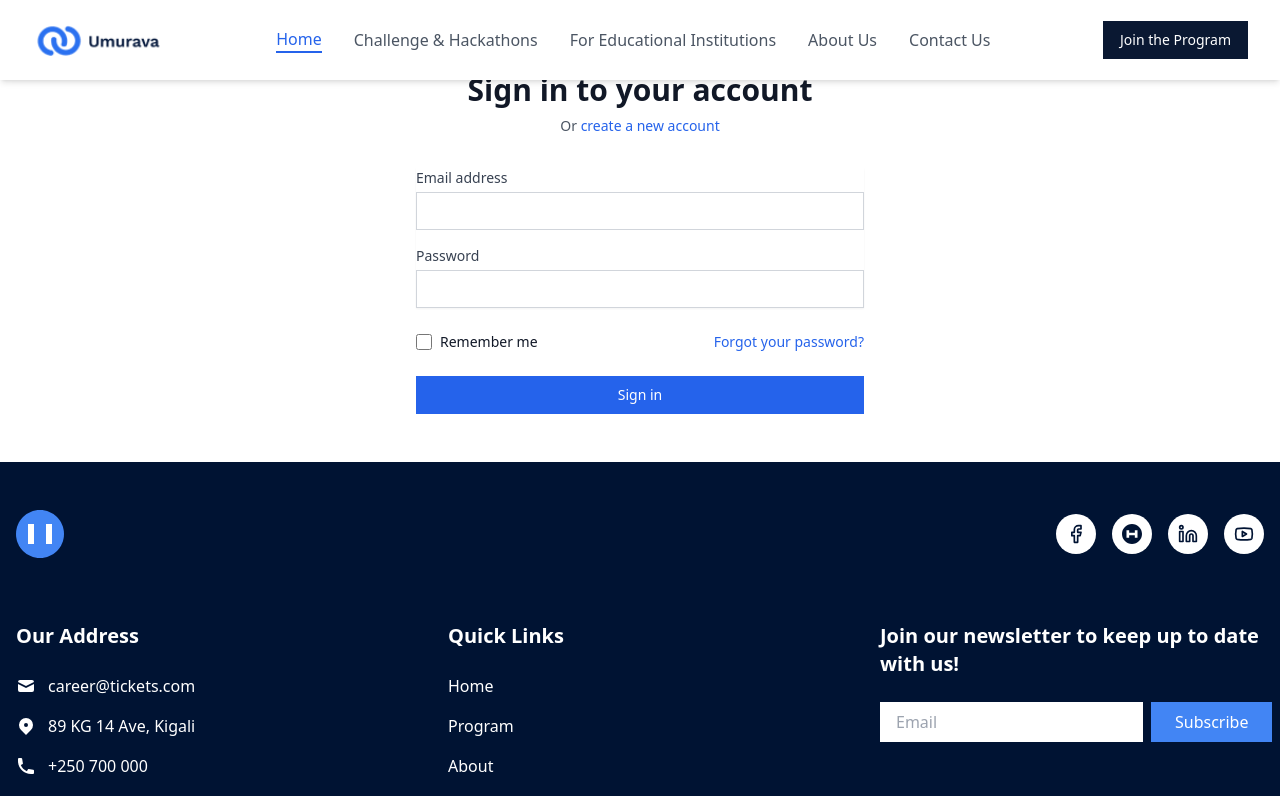
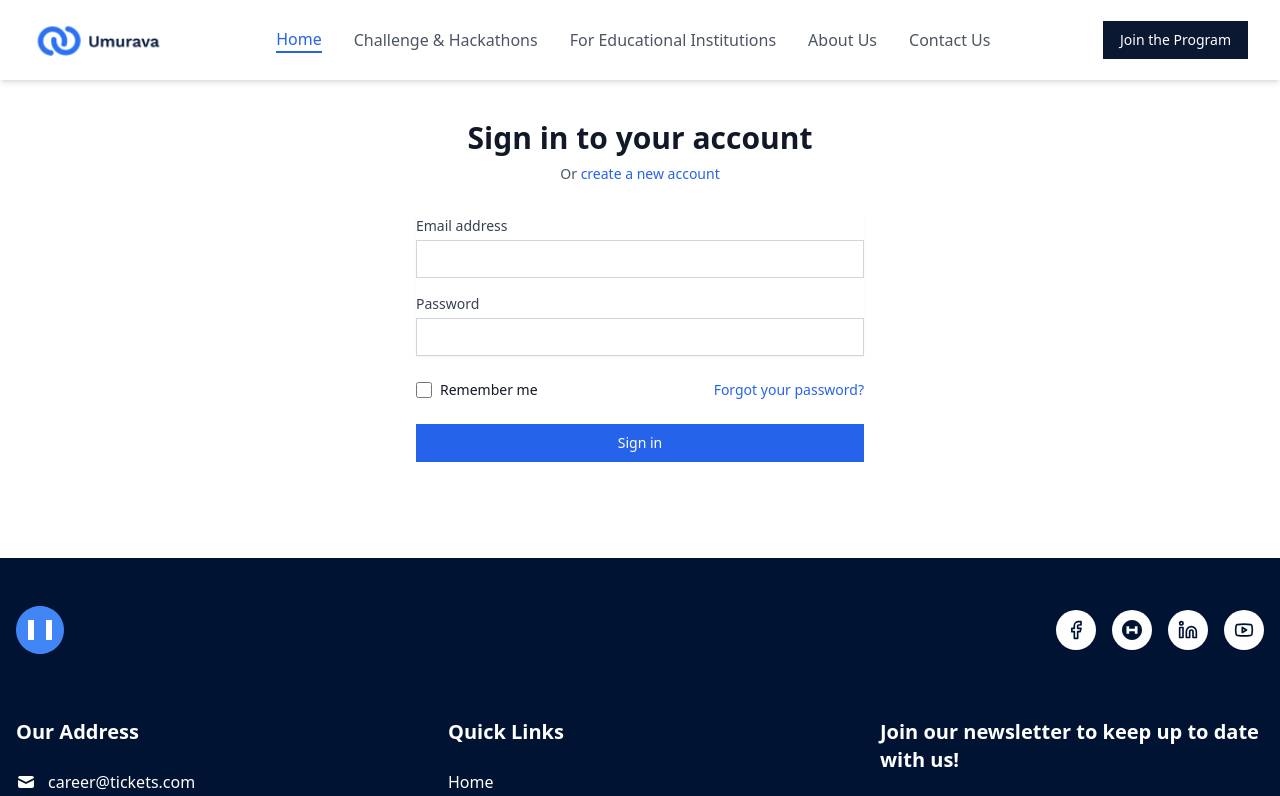
Before and after one commit to SkillChallenge/edteck, a Next.js app in the folder my-app/: page /signin in a window 1280 px wide. Shown: the top 796 px of the page. Built offline with nearby package versions, Linux system fonts and the light colour scheme.

Commit message:
Adjusted signup & signin position

```diff
--- a/my-app/src/pages/for-learning.tsx
+++ b/my-app/src/pages/for-learning.tsx
@@ -51,7 +51,7 @@
 
       <main className="flex-1">
         {/* Hero Section */}
-        <section className="py-16 px-4 md:px-8">
+        <section className="py-32 px-4 md:px-8">
           <div className="max-w-7xl mx-auto grid grid-cols-1 md:grid-cols-2 gap-12 items-center">
             <div>
               <h1 className="text-4xl font-bold text-[#0A1B3F] mb-6">
--- a/my-app/src/pages/signin.tsx
+++ b/my-app/src/pages/signin.tsx
@@ -57,7 +57,7 @@
     <div className="min-h-screen flex flex-col">
       <Navbar />
 
-      <main className="flex-1 flex items-center justify-center py-12 px-4 sm:px-6 lg:px-8">
+      <main className="flex-1 flex items-center justify-center py-24 px-4 sm:px-6 lg:px-8">
         <div className="max-w-md w-full space-y-8">
           <div>
             <h2 className="mt-6 text-center text-3xl font-extrabold text-gray-900">
--- a/my-app/src/pages/signup.tsx
+++ b/my-app/src/pages/signup.tsx
@@ -97,7 +97,7 @@
     <div className="min-h-screen flex flex-col">
       <Navbar />
 
-      <main className="flex-1 flex items-center justify-center py-12 px-4 sm:px-6 lg:px-8">
+      <main className="flex-1 flex items-center justify-center py-24 px-4 sm:px-6 lg:px-8">
         <div className="max-w-md w-full space-y-8">
           <div>
             <h2 className="mt-6 text-center text-3xl font-extrabold text-gray-900">
```
